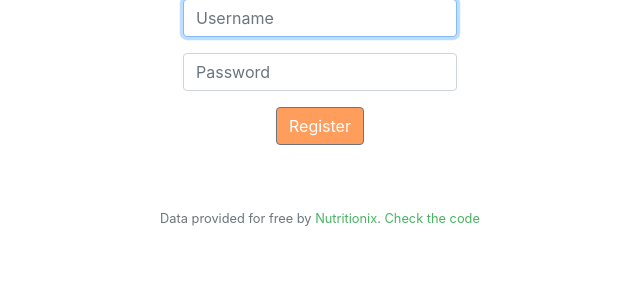
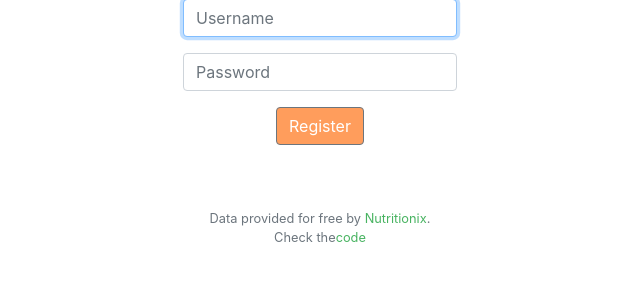
Before and after one commit to lucasjt93/Nutrilator, a Flask app: page /auth/register in a window 1280 px wide. Shown: the part 139-447 px from the top of the page, without its empty margins (320-960 px from the left). Run offline with Flask 2, Linux system fonts and the light colour scheme; some libraries are stand-ins or nearby versions.

Commit message:
link to repo in footer

```diff
--- a/Nutrilator/templates/layout.html
+++ b/Nutrilator/templates/layout.html
@@ -78,7 +78,7 @@
         <div class="container p-3">
             <footer class="small text-center text-muted">
                 Data provided for free by <a href="https://www.nutritionix.com">Nutritionix</a>.
-                <a href="https://github.com/lucasjt93/Nutrilator">Check the code</a>
+                <br>Check the<a href="https://github.com/lucasjt93/Nutrilator">code</a></br>
             </footer>
         </div>
 
```
